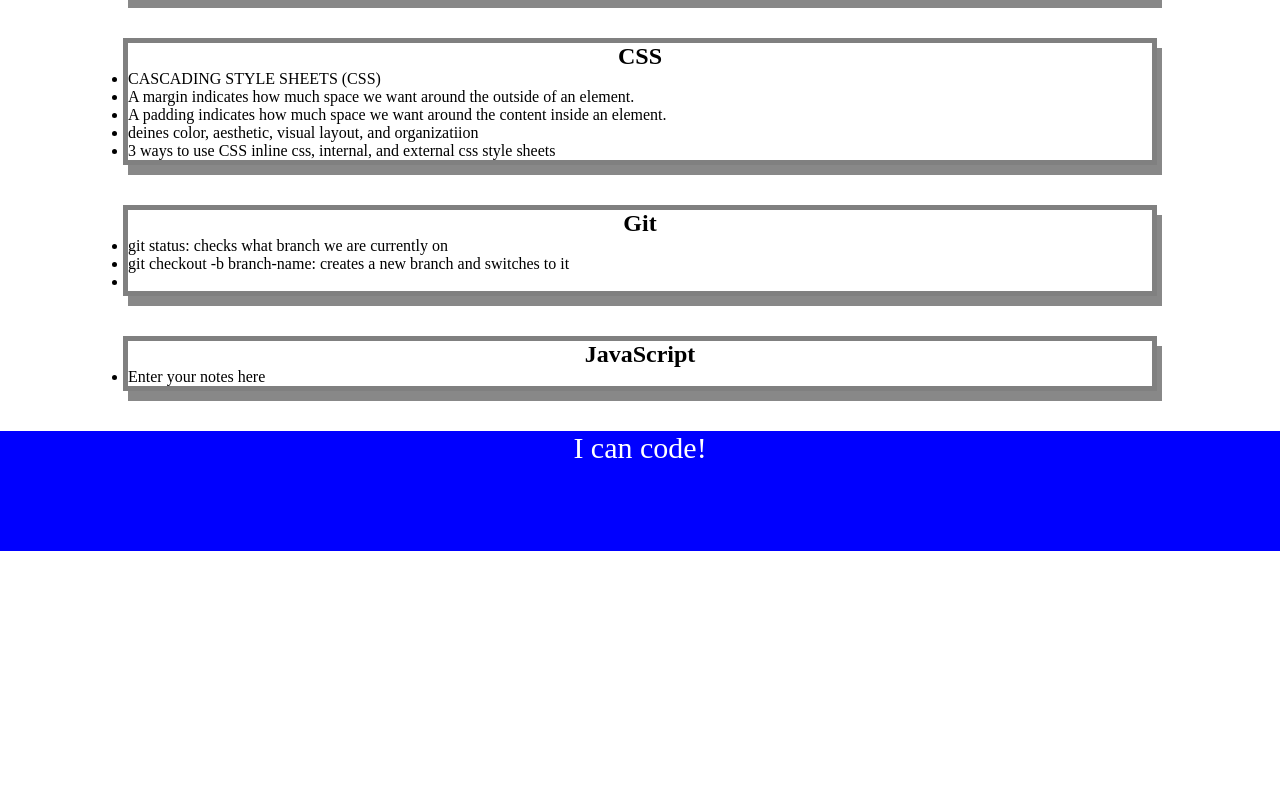
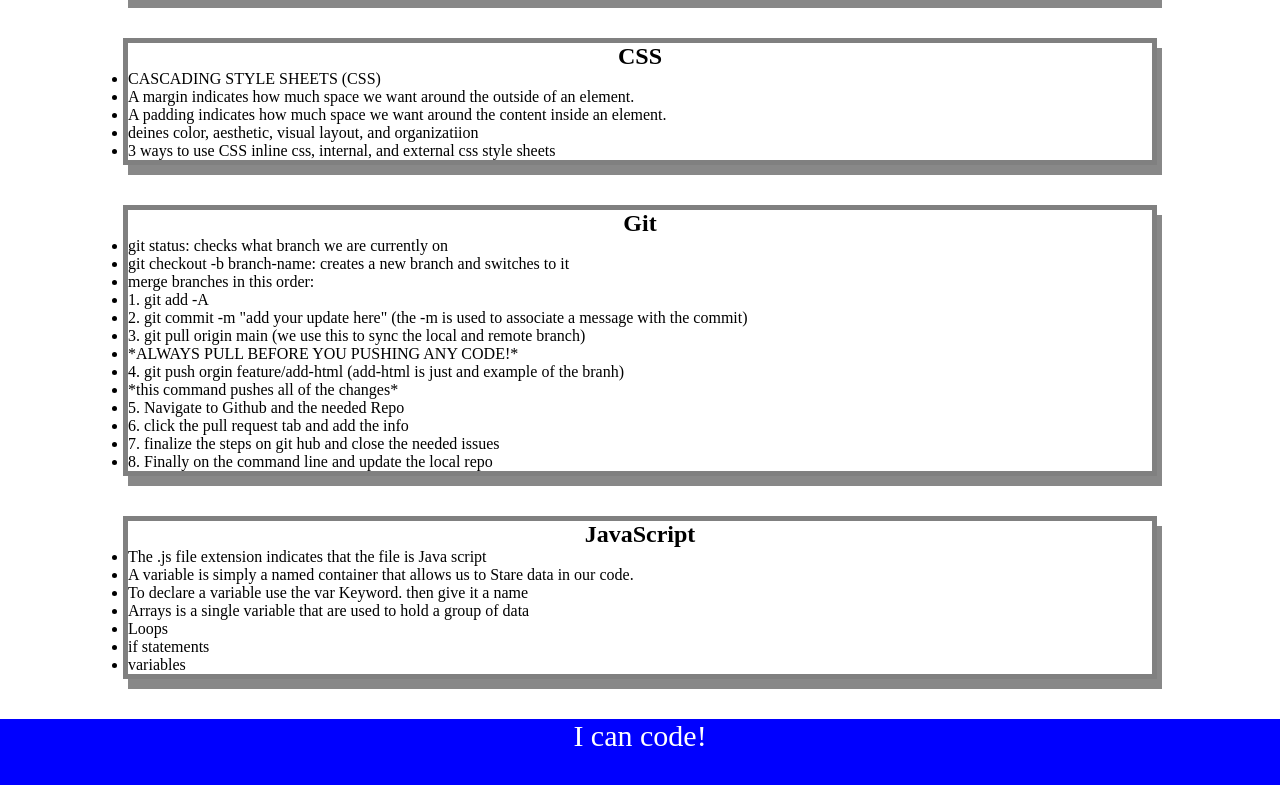
Before and after one commit to mvcia2413/prework-study-guide, a plain HTML site: page prework-study-guide/index.html in a window 1280 px wide. Shown: the part 433-1218 px from the top of the page. Before the commit the page ends 984 px from the top, so only its background shows below. Drawn offline with Linux system fonts and the light colour scheme.

Commit message:
added git and js notes

```diff
--- a/prework-study-guide/index.html
+++ b/prework-study-guide/index.html
@@ -55,7 +55,18 @@
         <ul>
           <li>git status: checks what branch we are currently on</li>
           <li>git checkout -b branch-name: creates a new branch and switches to it</li>
-          <li></li>
+          <li>merge branches in this order:</li>
+          <li>1. git add -A</li>
+          <li>2. git commit -m "add your update here" (the -m is used to associate a message with the commit)</li>
+          <li>3. git pull origin main (we use this to sync the local and remote branch)</li>
+          <li>  *ALWAYS PULL BEFORE YOU PUSHING ANY CODE!*</li>
+          <li>4. git push orgin feature/add-html (add-html is just and example of the branh)</li>
+          <li>  *this command pushes all of the changes*</li>
+          <li>5. Navigate to Github and the needed Repo</li>
+          <li>6. click the pull request tab and add the info</li>
+          <li>7. finalize the steps on git hub and close the needed issues</li>
+          <li>8. Finally on the command line and update the local repo </li>
+
         </ul>
       </section>
 
@@ -63,7 +74,14 @@
       <section class="card" id="javascript-section">
         <h2>JavaScript</h2>
         <ul>
-          <li>Enter your notes here</li>
+          <li>The .js file extension indicates that the file is Java script</li>
+          <li>A variable is simply a named container that allows us to Stare data in our code.</li>
+          <li>To declare a variable use the var Keyword. then give it a name</li>
+          <li>Arrays is a single variable that are used to hold a  group of data</li>
+          <li>Loops</li>
+          <li>if statements</li>
+          <li>variables</li>
+
         </ul>
       </section>
 
```
